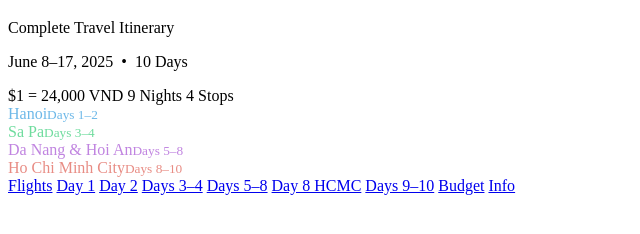
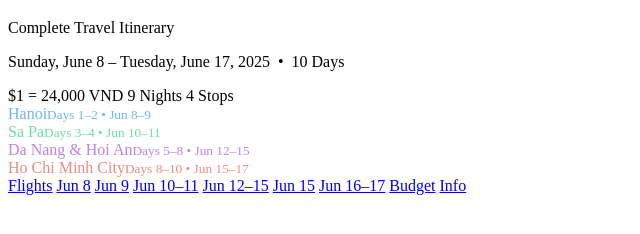
Before and after one commit to stephan-terry/vietnam-itinerary, a website: page sections/02-hero-banner-and-nav.html in a window 1280 px wide. Shown: the part 90-324 px from the top of the page, without its empty margins (0-640 px from the left). Drawn offline with Linux system fonts and the light colour scheme.

Commit message:
Add explicit calendar dates throughout all sections

```diff
--- a/sections/02-hero-banner-and-nav.html
+++ b/sections/02-hero-banner-and-nav.html
@@ -11,17 +11,17 @@
 <header class="hero" id="top">
   <h1><i class="fas fa-map"></i> Vietnam</h1>
   <p class="subtitle">Complete Travel Itinerary</p>
-  <p class="dates">June 8&ndash;17, 2025 &nbsp;&bull;&nbsp; 10 Days</p>
+  <p class="dates">Sunday, June 8 &ndash; Tuesday, June 17, 2025 &nbsp;&bull;&nbsp; 10 Days</p>
   <div class="chip-row">
     <span class="chip chip-gold"><i class="fas fa-money-bill-wave"></i> $1 = 24,000 VND</span>
     <span class="chip chip-green"><i class="fas fa-calendar"></i> 9 Nights</span>
     <span class="chip chip-teal"><i class="fas fa-building"></i> 4 Stops</span>
   </div>
   <div class="route-bar">
-    <div class="stop" style="color:#6db8e8;"><i class="fas fa-building"></i> Hanoi<small>Days 1&ndash;2</small></div>
-    <div class="stop" style="color:#6fdc9e;"><i class="fas fa-tree"></i> Sa Pa<small>Days 3&ndash;4</small></div>
-    <div class="stop" style="color:#c084e0;"><i class="fas fa-sun"></i> Da Nang &amp; Hoi An<small>Days 5&ndash;8</small></div>
-    <div class="stop" style="color:#e88c84;"><i class="fas fa-motorcycle"></i> Ho Chi Minh City<small>Days 8&ndash;10</small></div>
+    <div class="stop" style="color:#6db8e8;"><i class="fas fa-building"></i> Hanoi<small>Days 1&ndash;2 &bull; Jun 8&ndash;9</small></div>
+    <div class="stop" style="color:#6fdc9e;"><i class="fas fa-tree"></i> Sa Pa<small>Days 3&ndash;4 &bull; Jun 10&ndash;11</small></div>
+    <div class="stop" style="color:#c084e0;"><i class="fas fa-sun"></i> Da Nang &amp; Hoi An<small>Days 5&ndash;8 &bull; Jun 12&ndash;15</small></div>
+    <div class="stop" style="color:#e88c84;"><i class="fas fa-motorcycle"></i> Ho Chi Minh City<small>Days 8&ndash;10 &bull; Jun 15&ndash;17</small></div>
   </div>
 </header>
 
@@ -29,12 +29,12 @@
 <nav class="sticky-nav">
   <div class="nav-inner">
     <a href="#flights"><i class="fas fa-plane"></i> Flights</a>
-    <a href="#day1"><i class="fas fa-calendar-day"></i> Day 1</a>
-    <a href="#day2"><i class="fas fa-calendar-day"></i> Day 2</a>
-    <a href="#days3-4"><i class="fas fa-mountain"></i> Days 3&ndash;4</a>
-    <a href="#days5-8"><i class="fas fa-umbrella-beach"></i> Days 5&ndash;8</a>
-    <a href="#day8-hcmc"><i class="fas fa-city"></i> Day 8 HCMC</a>
-    <a href="#days9-10"><i class="fas fa-plane-departure"></i> Days 9&ndash;10</a>
+    <a href="#day1"><i class="fas fa-calendar-day"></i> Jun 8</a>
+    <a href="#day2"><i class="fas fa-calendar-day"></i> Jun 9</a>
+    <a href="#days3-4"><i class="fas fa-mountain"></i> Jun 10&ndash;11</a>
+    <a href="#days5-8"><i class="fas fa-umbrella-beach"></i> Jun 12&ndash;15</a>
+    <a href="#day8-hcmc"><i class="fas fa-city"></i> Jun 15</a>
+    <a href="#days9-10"><i class="fas fa-plane-departure"></i> Jun 16&ndash;17</a>
     <a href="#budget"><i class="fas fa-money-bill"></i> Budget</a>
     <a href="#info"><i class="fas fa-info-circle"></i> Info</a>
   </div>
```
Also changed, not shown: sections/04-day1-hanoi-arrival.html (+1 -1 lines), sections/05-day2-hanoi-temples-and-night-bus.html (+1 -1 lines), sections/06-days3-4-sapa-fansipan-and-trek.html (+3 -3 lines), sections/07-days5-8-danang-beach-and-hoian.html (+5 -5 lines), sections/08-day8-saigon-arrival.html (+1 -1 lines), sections/09-days9-10-markets-spa-and-departure.html (+3 -3 lines).
